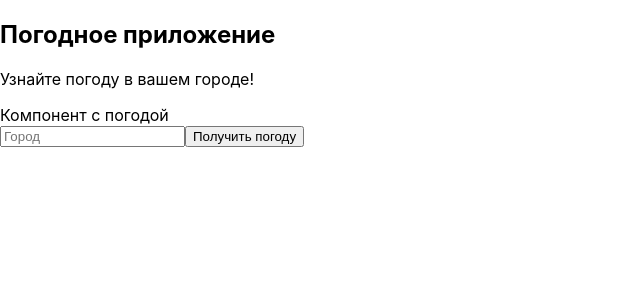
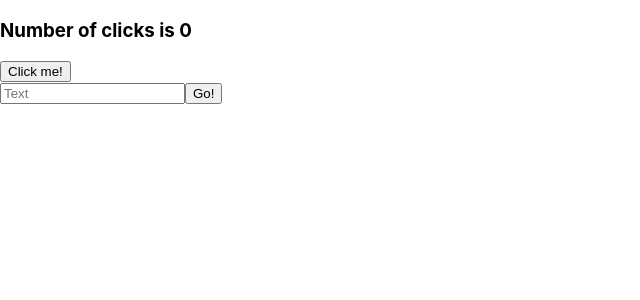
Before and after one commit to Yaroslav-Melnychenko/react, a React (Create React App) app: page / in a window 1280 px wide. Shown: the top 300 px of the page, without its empty margins (0-640 px from the left). Built offline with nearby package versions, Linux system fonts and the light colour scheme.

Commit message:
work with form

```diff
--- a/src/App.js
+++ b/src/App.js
@@ -1,28 +1,15 @@
 import React from "react";
-import Info from "./components/info";
+import Button from "./components/button";
 import Form from "./components/form";
-import Weather from "./components/weather";
-
-const API_KEY = "2d392f63f88a37ba3945fd4c1e8e1363";
 
 class App extends React.Component{
-
-  gettingWeather = async (e) => {
-    e.preventDefault();
-    const city = e.target.elements.city.value;
-    const api_url = await fetch(`http://api.openweathermap.org/data/2.5/weather?q=${city}&appid=${API_KEY}`);
-    const data = await api_url.json();
-    console.log(data);
-  }
-
-  render(){
-    return (
-      <div>
-        <Info />
-        <Weather />
-        <Form wetherMethod={this.gettingWeather} />
-      </div>
-    );
-  }
+    render(){
+        return (
+            <div>
+                <Button />
+                <Form />
+            </div>
+        )
+    }
 }
 export default App;
--- /dev/null
+++ b/src/components/button.js
@@ -0,0 +1,24 @@
+import React from "react";
+
+class Button extends React.Component {
+
+    constructor(props){
+        super(props);
+        this.handleClick = this.handleClick.bind(this);
+        this.state = {counter: 0}
+    }
+
+    handleClick(){
+        this.setState({counter: ++this.state.counter})
+    }
+
+    render(){
+        return(
+            <div>
+                <h3>Number of clicks is {this.state.counter}</h3>
+                <button onClick={this.handleClick}>Click me!</button>
+            </div>
+        )
+    }
+}
+export default Button;
--- a/src/components/form.js
+++ b/src/components/form.js
@@ -1,15 +1,26 @@
 import React from "react";
 
-class Form extends React.Component{
-  render(){
-    return(
-      <div>
-        <form onSubmit={this.props.wetherMethod}>
-          <input type="text" name="city" placeholder="Город" />
-          <button>Получить погоду</button>
-        </form>
-      </div>
-    );
-  }
+class Form extends React.Component {
+
+    state = {
+        inputValue: ''
+    }
+
+    handleSubmit(){
+
+    }
+
+    handleClick(){
+        this.setState({inputValue: 'new'})
+    }
+
+    render(){
+        return(
+            <form onSubmit={this.handleSubmit.bind(this)}>
+                <input onKeyDown={this.handleClick.bind(this)} value={this.state.inputValue} type="text" placeholder="Text" />
+                <button>Go!</button>
+            </form>
+        );
+    }
 }
 export default Form;
--- a/src/components/info.js
+++ /dev/null
@@ -1,13 +0,0 @@
-import React from "react";
-
-class Info extends React.Component{
-  render(){
-    return(
-      <div>
-        <h2>Погодное приложение</h2>
-        <p>Узнайте погоду в вашем городе!</p>
-      </div>
-    );
-  }
-}
-export default Info;
--- a/src/components/weather.js
+++ /dev/null
@@ -1,12 +0,0 @@
-import React from "react";
-
-class Weather extends React.Component{
-  render(){
-    return(
-      <div>
-        Компонент с погодой
-      </div>
-    );
-  }
-}
-export default Weather;
```
Also changed, not shown: src/index.css (indentation only), 2 other files (tests, documents, lock files or other folders).
